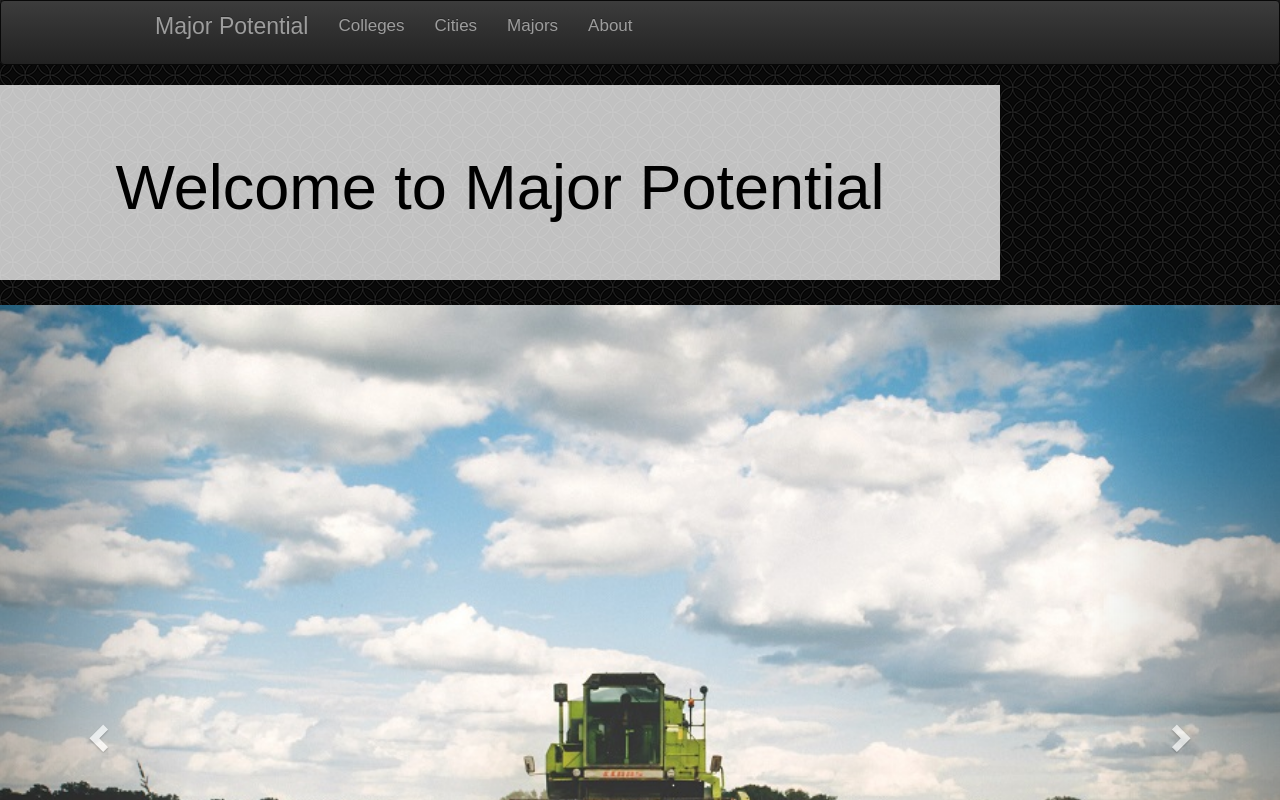
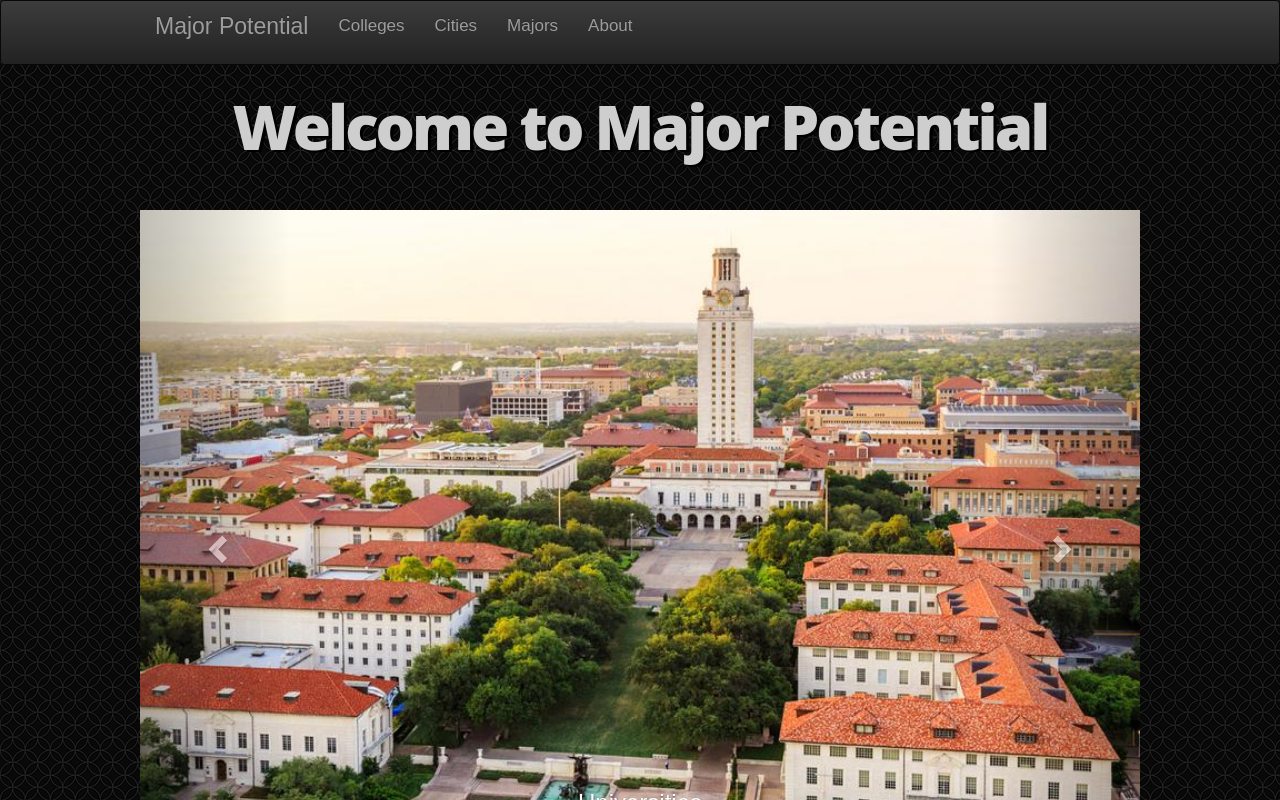
Before and after one commit to theworkingmen/idb, a React (Create React App) app: page / in a window 1280 px wide. Shown: the top 800 px of the page. Built offline with nearby package versions, Linux system fonts and the light colour scheme; a web font is replaced by a local one.

Commit message:
Fixed Splash page.

```diff
--- a/src/css/about.css
+++ b/src/css/about.css
@@ -1,5 +1,5 @@
 .jumbotron{
-  background: rgba(255, 255, 255, .75);
+  background: 0xFFFFFF;
   color:black;
   max-width: 1000px;
   margin-bottom: 25px;
--- a/src/css/splash.css
+++ b/src/css/splash.css
@@ -1,24 +1,35 @@
-.jumbotron{
-  background: rgba(255, 255, 255, .75);
+.welcome{
+  background: rgba(255, 255, 255, .001);
   position: relative;
   color:black;
+  max-width: 1000px;
+  height: 100px;
+  margin-bottom: 25px;
+  margin-left: auto;
+  margin-right: auto;
+  margin-top: auto;
+}
+
+.carousel {
   max-width: 1000px;
   margin: auto;
 }
 
-.carousel {
-	margin: auto;
-	position: relative;
+.controls {
+   	position: relative;
+   	display: block;
+    max-width: 1000px;
 }
 
-block {
+logo_m {
   font-family: 'Open Sans', sans-serif;
-  color: #ffffff4B;
-  font-size: 100px;
+  color:#CECECE;
+  font-size: 62px;
   font-weight: 800;
   letter-spacing: -3px;
   line-height: 1;
-  text-shadow: #EDEDED 3px 2px 0;
+  text-shadow: #000000 3px 2px 0;
   position: relative;
-  margin: 15px;
+  margin-top: 40px;
+  margin-bottom: 40px;
 }
--- a/src/js/Splash.js
+++ b/src/js/Splash.js
@@ -1,37 +1,62 @@
 import React from 'react';
-import {Carousel, Jumbotron} from 'react-bootstrap';
+import {Carousel, Jumbotron, Row} from 'react-bootstrap';
 import ag from '../images/agricultureresize.jpg';
+import city from '../images/seattle.jpg';
 import man from '../images/manufacturingresize.jpg';
 import it from '../images/ITresize.jpg';
+import uni from '../images/UTAustin.jpg';
+
+import about from '../css/splash.css';
 
 const Splash = () => {
   return (<div>
-<Jumbotron>
-  <h1><center>Welcome to Major Potential</center></h1>
-</Jumbotron>
+    <div class="welcome">
+    <center>
+      <Row>
+        <p> </p>
+        <logo_m><center>Welcome to Major Potential</center></logo_m>
+      </Row>
+     </center>
+    </div>
 
+<div>
+  <center>
   <Carousel>
     <Carousel.Item>
-    <img width={2000} height={500} alt="900x500" src={ag} />
+      <img width={1500} height={500} alt="900x500" src={uni} />
       <Carousel.Caption>
-      <h3>First slide label</h3>
-      <p>Nulla vitae elit libero, a pharetra augue mollis interdum.</p>
+        <h3>Universities</h3>
       </Carousel.Caption>
       </Carousel.Item>
     <Carousel.Item>
-    <img width={2000} height={500} alt="900x500" src={man} />
+      <img width={1500} height={500} alt="900x500" src={city} />
       <Carousel.Caption>
-      <h3>Second slide label</h3>
-      <p>Lorem ipsum dolor sit amet, consectetur adipiscing elit.</p>
+        <h3>Cities</h3>
       </Carousel.Caption>
       </Carousel.Item>
       <Carousel.Item>
-    <img width={2000} height={500} alt="900x500" src={it} />
+        <img width={1500} height={500} alt="900x500" src={it} />
         <Carousel.Caption>
-      <h3>Third slide label</h3>
-      <p>Praesent commodo cursus magna, vel scelerisque nisl consectetur.</p>
+          <h3>Majors: Infomration Technology</h3>
         </Carousel.Caption>
       </Carousel.Item>
-</Carousel></div>);};
+    <Carousel.Item>
+      <img width={1500} height={500} alt="900x500" src={ag} />
+      <Carousel.Caption>
+        <h3>Jobs: Agriculture</h3>
+      </Carousel.Caption>
+    </Carousel.Item>
+    <Carousel.Item>
+      <img width={1500} height={500} alt="900x500" src={man} />
+      <Carousel.Caption>
+        <h3>Jobs: Manufacturing Industry</h3>
+      </Carousel.Caption>
+    </Carousel.Item>
+
+  </Carousel>
+</center>
+        </div>
+</div>
+);};
 
 export default Splash;
```
Also changed, not shown: src/images/UTAustin.jpg (added), src/images/seattle.jpg (added). Lines whose indentation alone changed are shown as unchanged.
